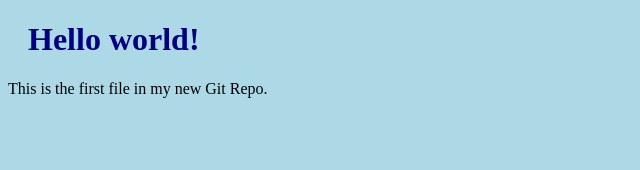
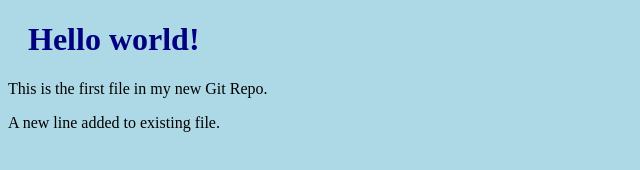
Before and after one commit to bKalai312/hello-world, a plain HTML site: page index.html in a window 1280 px wide. Shown: the whole page, without its empty margins (0-640 px from the left). Drawn offline with Linux system fonts and the light colour scheme.

Commit message:
Added new line in index.html file

```diff
--- a/index.html
+++ b/index.html
@@ -8,6 +8,7 @@
 
 <h1>Hello world!</h1>
 <p>This is the first file in my new Git Repo.</p>
+<p>A new line added to existing file.</p>
 
 </body>
 </html>
```
